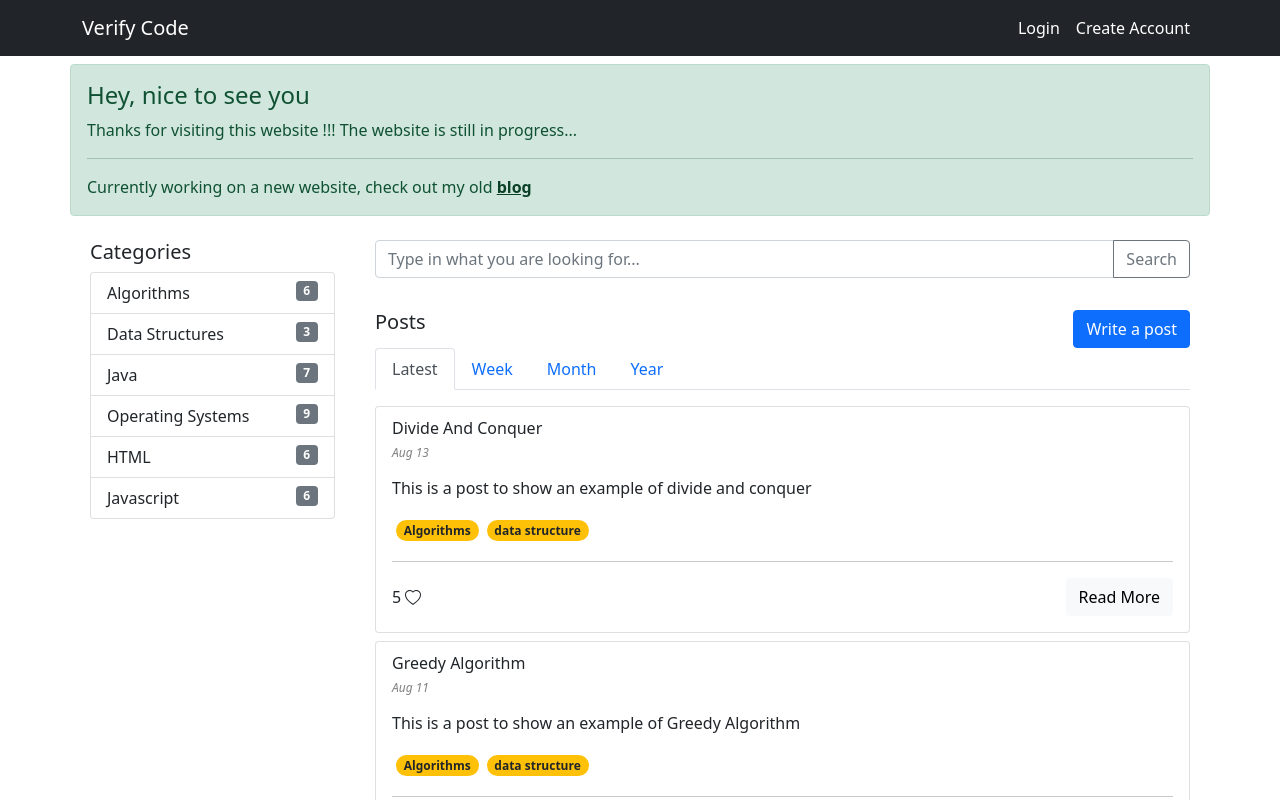
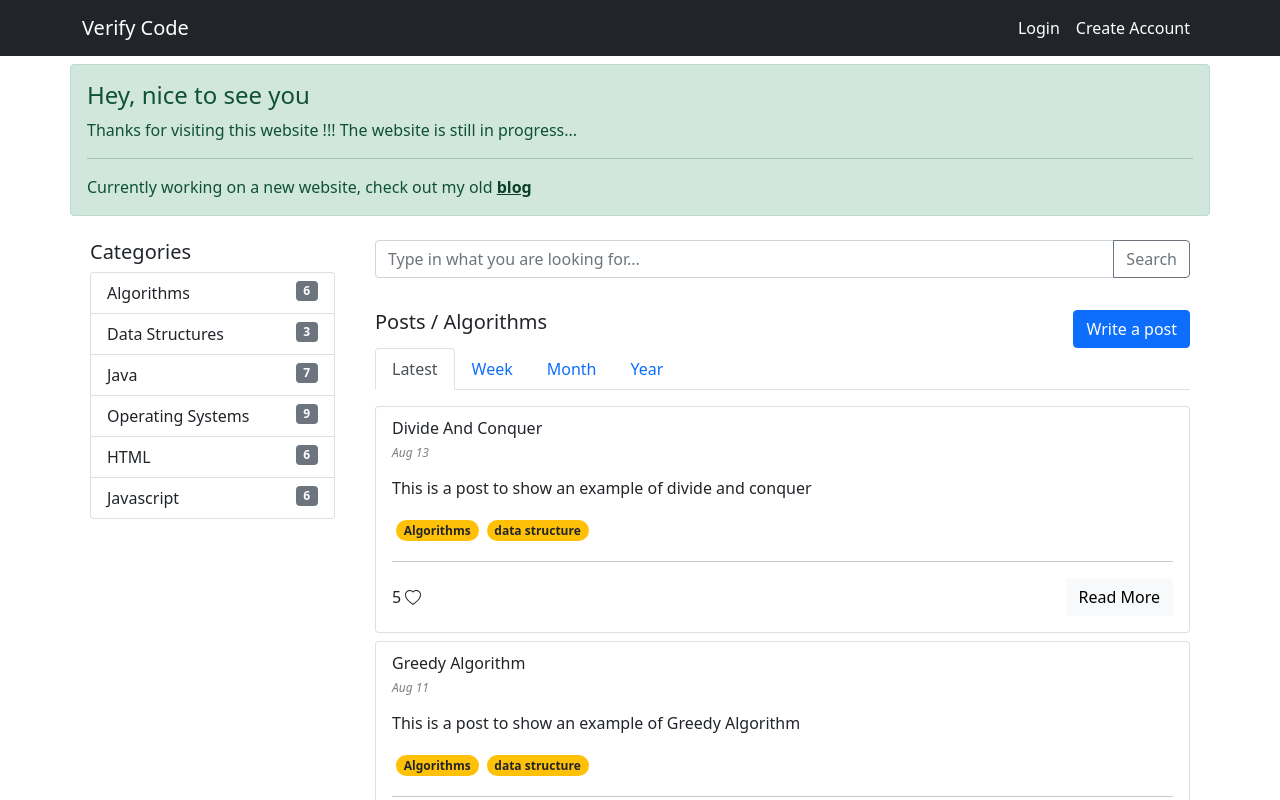
Before and after one commit to ravish-kg/portfolio, a React (Create React App) app: page / in a window 1280 px wide. Shown: the top 800 px of the page. Built offline with nearby package versions, Linux system fonts and the light colour scheme.

Commit message:
added breadcrumb

```diff
--- a/src/modules/CategoryContainer/CategoryContainer.js
+++ b/src/modules/CategoryContainer/CategoryContainer.js
@@ -1,22 +1,24 @@
 import React, { Component } from 'react';
+import { Badge, ListGroup } from 'react-bootstrap';
 import { SubHeadingText } from '../../commons/Text';
-import CategoriesList from '../CategoriesList/CategoriesList';
+// import CategoriesList from '../CategoriesList/CategoriesList';
+import data from '../../data/categories.json';
 
 class CategoryContainer extends Component {
 
-    constructor(props) {
-        super(props);
-        this.state = {
-
-        }
-    }
-
     render() {
+        const { onChange } = this.props;
 
         return(
             <div className="padding8">
                 <SubHeadingText label="Categories" />
-                <CategoriesList />
+                {/* <CategoriesList /> */}
+                <ListGroup as="ul">
+                    {data.response.map(each => (<ListGroup.Item as="li" className="pointer" action onClick={onChange(each.label)} >
+                        {each.label}
+                        <Badge className="badgeRight" bg="secondary">{each.postCount}</Badge>
+                    </ListGroup.Item>))}
+                </ListGroup>
             </div>
         );
     }
--- a/src/modules/MainContainer/MainContainer.js
+++ b/src/modules/MainContainer/MainContainer.js
@@ -13,11 +13,18 @@ class MainContainer extends Component {
     constructor(props) {
         super(props);
         this.state = {
-
+            category: 'Algorithms'
         }
     }
 
+    onChangeOfCategory = (category) => (event) => {
+        this.setState({
+            category
+        })
+    }
+
     render() {
+        const { category } = this.state;
 
         return (
             <>
@@ -25,10 +32,10 @@ class MainContainer extends Component {
                     <Row>
                         {/* <Col><SearchContainer /></Col> */}
                         <AlertComponent />
-                        <Col><CategoryContainer /></Col>
+                        <Col><CategoryContainer onChange={this.onChangeOfCategory} /></Col>
                         <Col xs={12} md={8} lg={9}>
                             <SearchContainer />
-                            <PostsContainer />
+                            <PostsContainer category={category} />
                         </Col>
                     </Row>
                 </Container>
--- a/src/modules/PostsContainer/PostsContainer.js
+++ b/src/modules/PostsContainer/PostsContainer.js
@@ -37,16 +37,16 @@ class FilterPost extends Component {
 
     render() {
         const { key, open } = this.state;
+        const { category } = this.props;
 
         return (
             <div className="padding8">
                 <div className="displayFlex">
-                    <SubHeadingText label="Posts" />
+                    <SubHeadingText label={`Posts / ${category}`} />
                     <Button variant="primary" onClick={this.openEditor}>
                         Write a post
                     </Button>
                 </div>
-
 
                 <Tabs
                     id="controlled-tab-example"
--- a/src/modules/ReadMore/ReadMore.js
+++ b/src/modules/ReadMore/ReadMore.js
@@ -1,5 +1,5 @@
 import React, { Component } from 'react';
-import { Form, Modal } from 'react-bootstrap';
+import { Button, Form, Modal } from 'react-bootstrap';
 import Editor from '../Editor/Editor';
 
 class ReadMore extends Component {
@@ -7,7 +7,7 @@ class ReadMore extends Component {
     constructor(props) {
         super(props);
         this.state = {
-
+            edit: false
         }
     }
 
@@ -42,7 +42,7 @@ class ReadMore extends Component {
                                 id="custom-switch"
                                 label="Edit Mode"
                                 onChange={this.editMode}
-                                value={edit}
+                                checked={edit}
                             />
                         </Form>
                         <br />
@@ -50,6 +50,12 @@ class ReadMore extends Component {
                             editMode={edit}
                             content={data.content}
                         />
+                        {edit && (<>
+                            <hr />
+                            <Button variant="primary">
+                                Save
+                            </Button></>
+                        )}
                     </Modal.Body>
                 </Modal>
             </>
```
